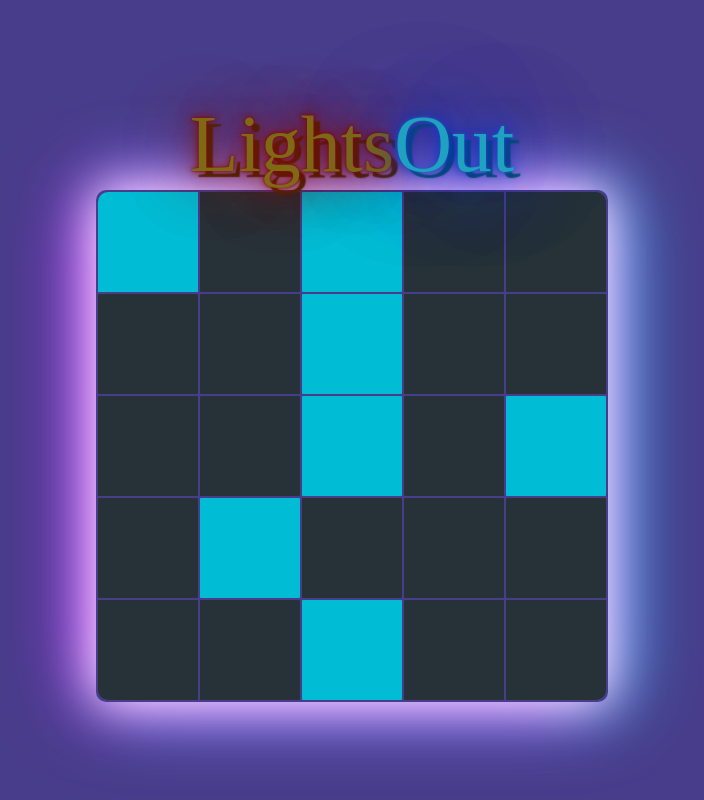
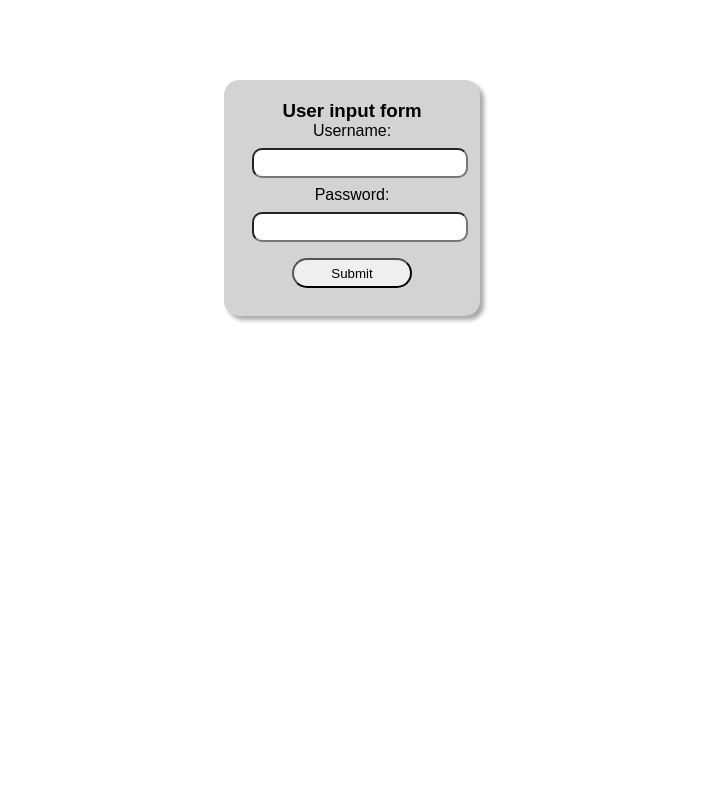
Before and after one commit to buhtla005/React-bootcamp-2020, a React (Create React App) app: page / in a window 1280 px wide. Shown: the whole page, without its empty margins (288-992 px from the left). Built offline with nearby package versions, Linux system fonts and the light colour scheme; a web font is replaced by a local one.

Commit message:
Form
forms

```diff
--- a/src/App.js
+++ b/src/App.js
@@ -17,12 +17,13 @@ import './App.css';
 //import Boxes from './components/08state-patterns/box/Boxes'
 //import Num from './components/09event/Numbers'
 //import Hangman from './components/10hangman/Hangman'
-import LightOut from './components/11LightsOut/Board'
+//import LightOut from './components/11LightsOut/Board'
+import Form from './components/12form/Form'
 
 function App() {
   return (
     <div className="App">
-      <LightOut/>
+      <Form/>
     </div>
   );
 }
--- /dev/null
+++ b/src/components/12form/Form.css
@@ -0,0 +1,30 @@
+body{
+     margin: 10vh auto;
+}
+
+form{
+     background-color: lightgrey;
+     width:20%;
+     margin: auto;
+     padding: 20px;
+     border-radius: 15px;
+     box-shadow: darkgray 4px 4px 4px ;
+     clear: both;
+}
+
+button{
+     width: 120px;
+     height: 30px;
+     border-radius: 15px;
+     text-align: center;
+     margin: 1vh;
+}
+
+input{
+     margin: 1vh;
+     width: 200px;
+     height: 30px;
+     border-radius: 10px;
+     width: 100%;
+     clear: both;
+}
--- /dev/null
+++ b/src/components/12form/Form.jsx
@@ -0,0 +1,62 @@
+import React, {Component} from 'react'
+import './Form.css'
+
+
+class Form extends Component{
+
+     constructor(props){
+          super(props)
+          this.state={
+               username: '',
+               password: '',
+          }
+     }
+
+     handleChange = (e) =>{
+          e.preventDefault()
+          const{target:{name, value}} = e
+          this.setState({[name]:value})
+     }
+
+     handleSubmit = () => {
+          alert(`You typed: ${this.state.username} and ${this.state.password}`)
+          this.setState({
+               username: "",
+               password: ""
+          })
+     }
+
+     render(){
+          return (
+               <div>
+                    <form onSubmit={this.handleSubmit}>
+                         <h3>User input form</h3>
+
+                         <div className="dio-forma">
+                              <label for="username">Username: </label>
+                              <input
+                              type="text"
+                              name="username"
+                              value={this.state.username}
+                              onChange={this.handleChange}
+                              id="username"
+                              />
+                         </div>
+                         <div className="dio-forma">
+                              <label for="password">Password: </label>
+                              <input
+                              type="password"
+                              name="password"
+                              value={this.state.password}
+                              onChange={this.handleChange}
+                              id="password"
+                              />
+                         </div>
+                         <button>Submit</button>
+                    </form>
+               </div>
+          )
+     }
+}
+
+export default Form
```
